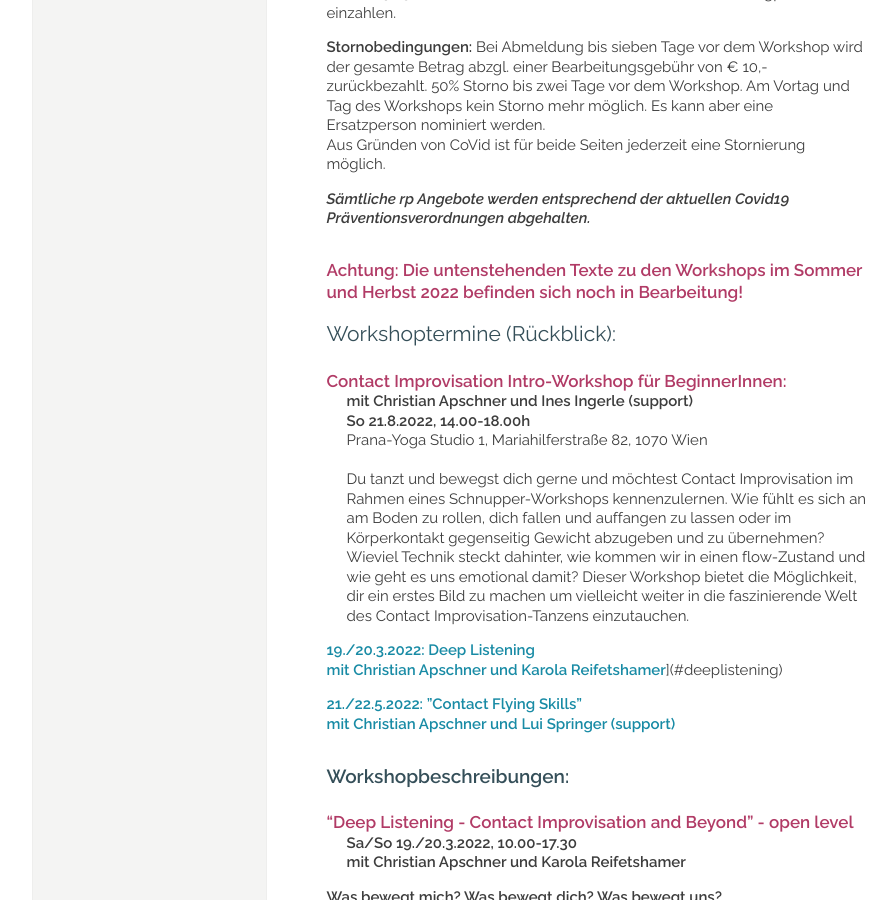
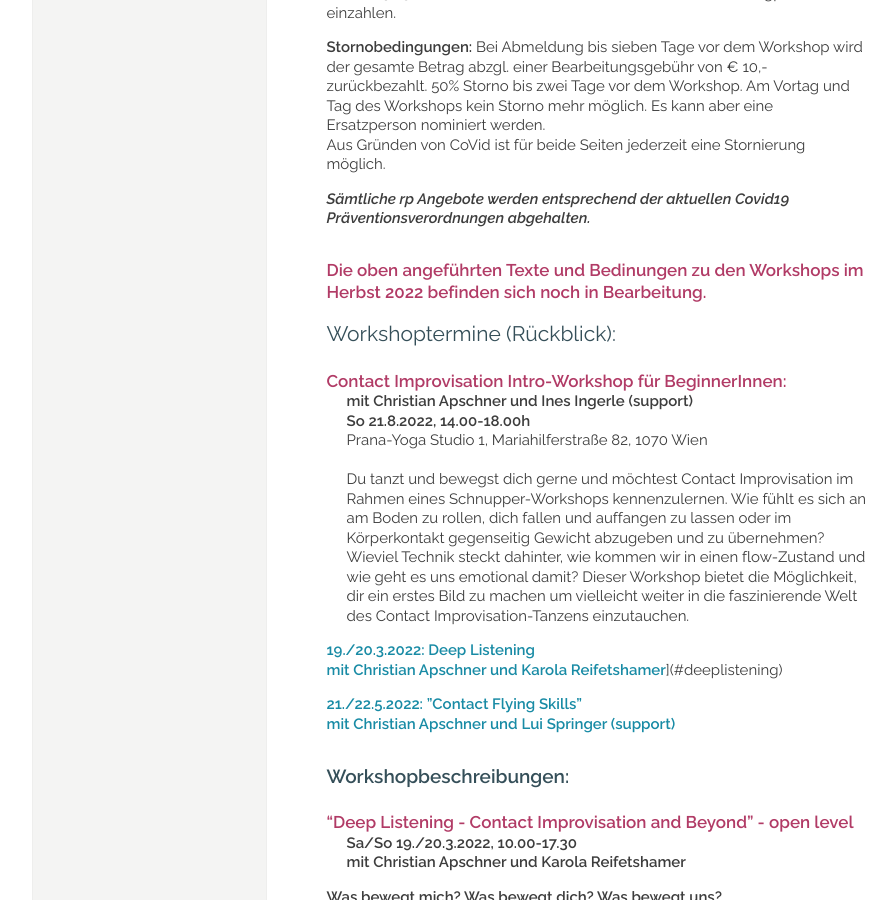
Before and after one commit to manulari/rollingpointat, a Jekyll site: the page built from _pages_de/workshops.md, in a window 1280 px wide and 900 px high, scrolled down 2305 px. Shown: the whole window, without its empty margins (152-1048 px from the left). Built offline with Jekyll 4.4.1, drawn with Linux system fonts in a browser that asks for light colours; comment, search, counter and statistics services are not loaded.

Commit message:
Update page (de) “workshops”

```diff
--- a/_pages_de/workshops.md
+++ b/_pages_de/workshops.md
@@ -79,7 +79,7 @@ Aus Gründen von CoVid ist für beide Seiten jederzeit eine Stornierung möglich
 
 ***Sämtliche rp Angebote werden entsprechend der aktuellen Covid19 Präventionsverordnungen abgehalten.***
 
-#### **Achtung: Die untenstehenden Texte zu den Workshops im Sommer und Herbst 2022 befinden sich noch in Bearbeitung!**
+#### **Die oben angeführten Texte und Bedinungen zu den Workshops im Herbst 2022 befinden sich noch in Bearbeitung.**
 
 ## Workshoptermine (Rückblick):
 
```
